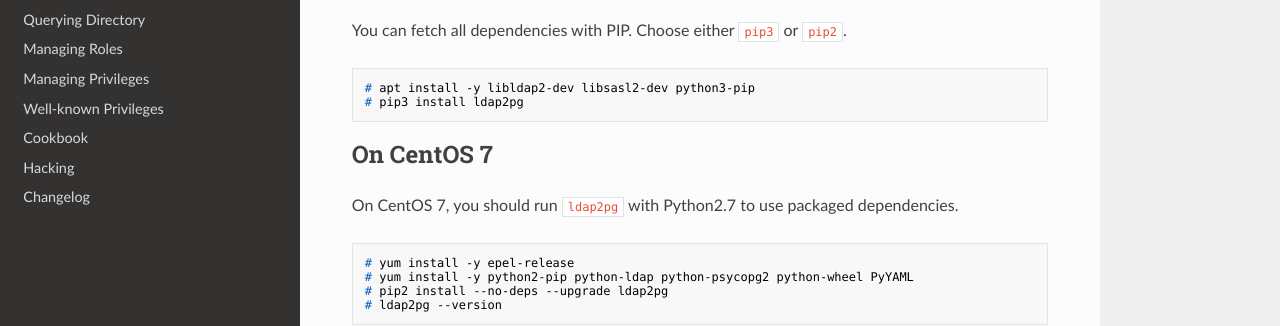
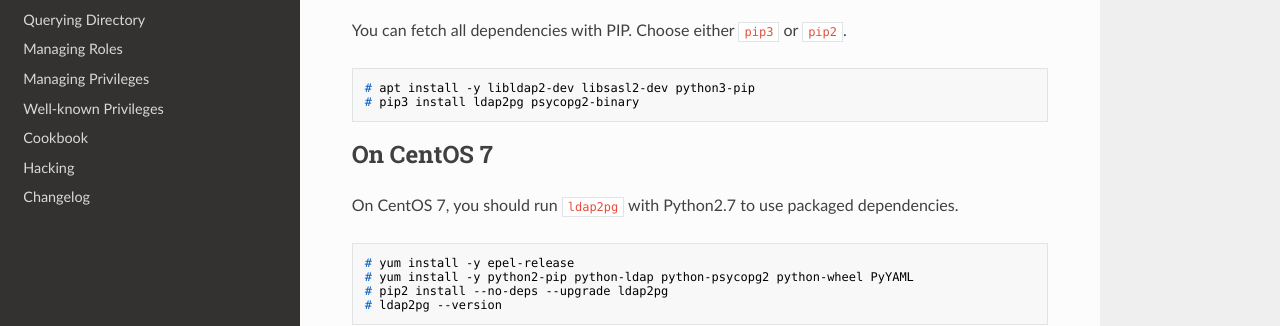
Before and after one commit to dalibo/ldap2pg, an MkDocs documentation site: the page built from docs/install.md, in a window 1280 px wide and 1375 px high. Shown: the part 294-620 px from the top of the window. Built offline with MkDocs 1.6.1, drawn with Linux system fonts in a browser that asks for light colours; nearby versions of some CDN libraries.

Commit message:
Let user choose psycopg2 distribution

````diff
--- a/docs/install.md
+++ b/docs/install.md
@@ -10,7 +10,7 @@ You can fetch all dependencies with PIP. Choose either `pip3` or `pip2`.
 
 ``` console
 # apt install -y libldap2-dev libsasl2-dev python3-pip
-# pip3 install ldap2pg
+# pip3 install ldap2pg psycopg2-binary
 ```
 
 # On CentOS 7
--- a/setup.py
+++ b/setup.py
@@ -5,7 +5,6 @@ from setuptools import setup
 PY26 = sys.version_info < (2, 7)
 
 install_requires = [
-    'psycopg2',
     'python-ldap',
     'pyyaml',
 ]
````
Also changed, not shown: docs/changelog.md (+1 -0 lines), README.rst.
